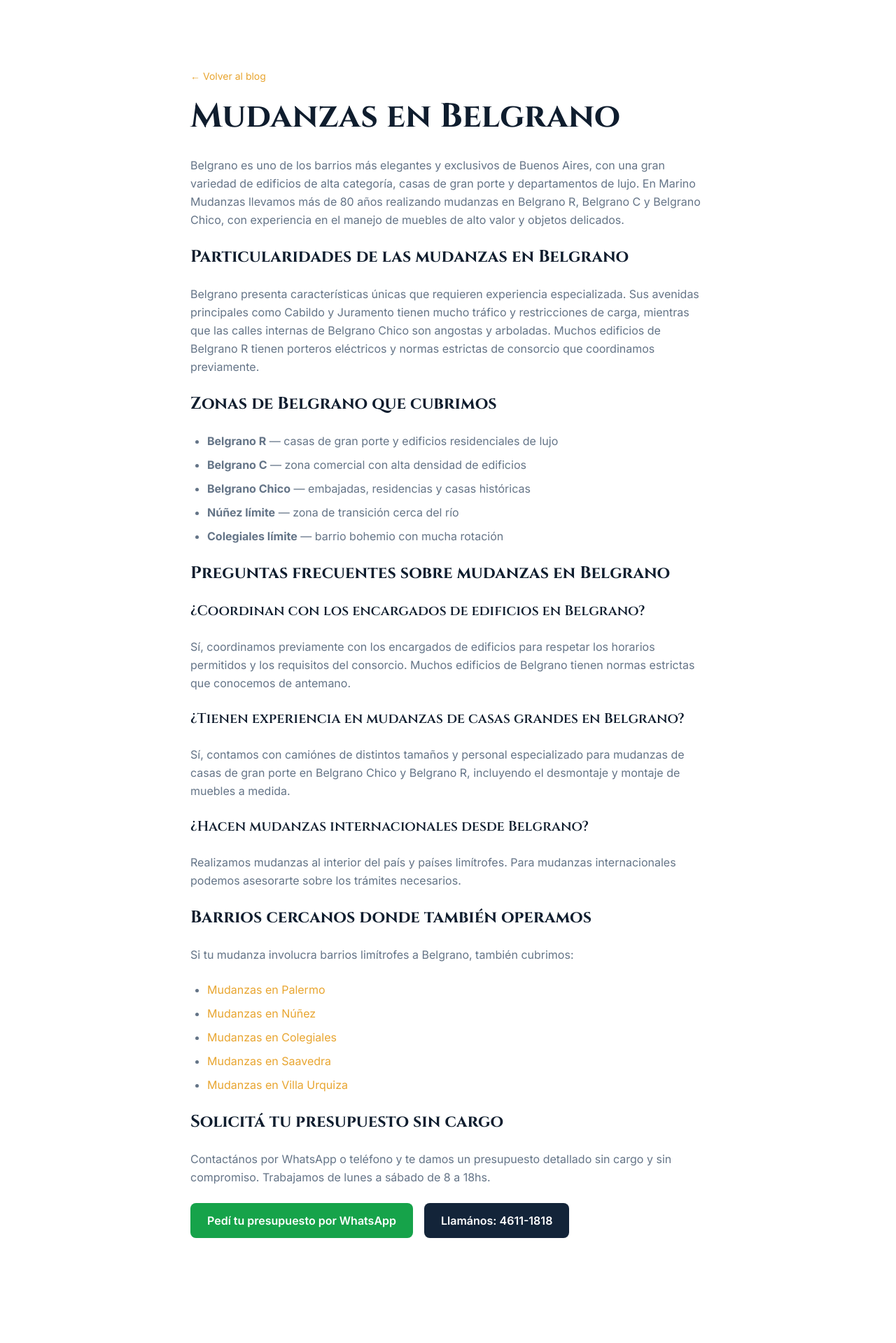
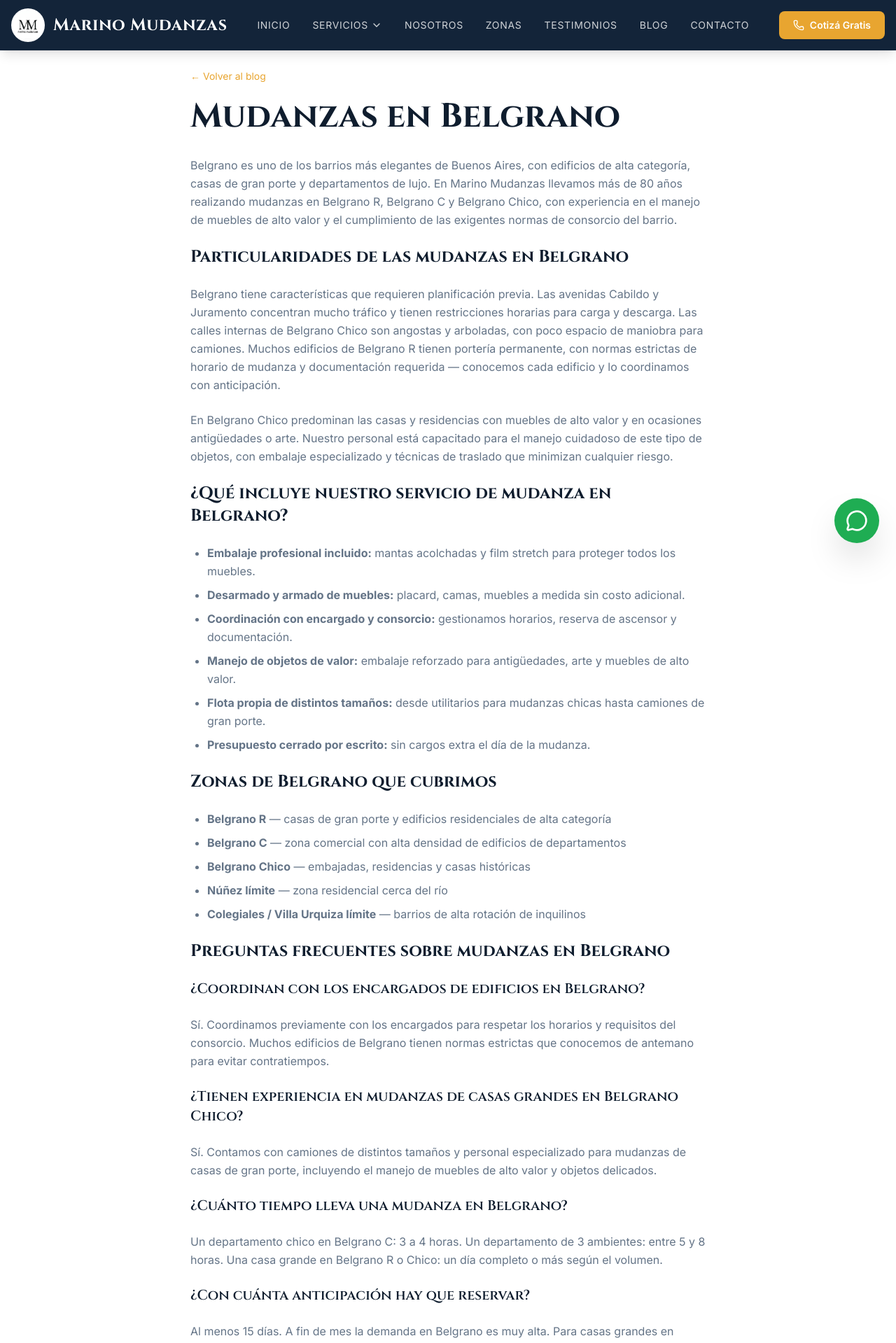
Before and after one commit to Lukaku55/marinomudanzas-next, a Next.js app: page /blog/mudanzas-belgrano in a window 1280 px wide. Shown: the top 1919 px of the page at 70% size. Before the commit the page ends 1849 px from the top, so only its background shows below. Built offline with nearby package versions, Linux system fonts and the light colour scheme.

Commit message:
seo: mudanzas-belgrano — Header/Footer, BreadcrumbList, FAQPage schema, contenido expandido

```diff
--- a/app/blog/mudanzas-belgrano/page.tsx
+++ b/app/blog/mudanzas-belgrano/page.tsx
@@ -6,86 +6,145 @@
 
 export const metadata: Metadata = {
   title: "Mudanzas en Belgrano Buenos Aires | Marino Mudanzas",
-  description: "Mudanzas en Belgrano con más de 80 años de experiencia. Belgrano R, C y Chico. Conocemos cada edificio del barrio. Embalaje incluido y presupuesto sin cargo. ¡Llamános!",
+  description: "Mudanzas en Belgrano con más de 80 años de experiencia. Belgrano R, C y Chico. Manejo de muebles de alto valor, coordinación con consorcios y presupuesto sin cargo. Tel 4611-1818.",
 };
 
+const breadcrumbSchema = {
+  "@context": "https://schema.org",
+  "@type": "BreadcrumbList",
+  "itemListElement": [
+    { "@type": "ListItem", "position": 1, "name": "Inicio", "item": "https://www.mudanzasmarino.com.ar" },
+    { "@type": "ListItem", "position": 2, "name": "Blog", "item": "https://www.mudanzasmarino.com.ar/blog" },
+    { "@type": "ListItem", "position": 3, "name": "Mudanzas en Belgrano", "item": "https://www.mudanzasmarino.com.ar/blog/mudanzas-belgrano" }
+  ]
+};
 
-const jsonLd = {
+const articleSchema = {
   "@context": "https://schema.org",
   "@type": "Article",
-  "headline": "Mudanzas en Belgrano Buenos Aires | Marino Mudanzas",
-  "description": "Servicio de mudanzas en Belgrano, Buenos Aires. Especialistas en Belgrano R, C y Chico. Más de 80 años de experiencia. Presupuesto sin cargo. Tel 4611-1818",
+  "headline": "Mudanzas en Belgrano Buenos Aires",
+  "description": "Servicio de mudanzas en Belgrano, Buenos Aires. Especialistas en Belgrano R, C y Chico. Más de 80 años de experiencia.",
   "url": "https://www.mudanzasmarino.com.ar/blog/mudanzas-belgrano",
-  "author": {
-    "@type": "Organization",
-    "name": "Marino Mudanzas",
-    "url": "https://www.mudanzasmarino.com.ar"
-  },
-  "publisher": {
-    "@type": "Organization",
-    "name": "Marino Mudanzas",
-    "logo": {
-      "@type": "ImageObject",
-      "url": "https://www.mudanzasmarino.com.ar/logo-marino-nuevo.png"
+  "datePublished": "2026-04-22",
+  "dateModified": "2026-06-29",
+  "mainEntityOfPage": { "@type": "WebPage", "@id": "https://www.mudanzasmarino.com.ar/blog/mudanzas-belgrano" },
+  "author": { "@type": "Organization", "name": "Marino Mudanzas", "url": "https://www.mudanzasmarino.com.ar" },
+  "publisher": { "@type": "Organization", "name": "Marino Mudanzas", "logo": { "@type": "ImageObject", "url": "https://www.mudanzasmarino.com.ar/logo-marino-nuevo.png" } }
+};
+
+const faqSchema = {
+  "@context": "https://schema.org",
+  "@type": "FAQPage",
+  "mainEntity": [
+    {
+      "@type": "Question",
+      "name": "¿Coordinan con los encargados de edificios en Belgrano?",
+      "acceptedAnswer": {
+        "@type": "Answer",
+        "text": "Sí, coordinamos previamente con los encargados de edificios para respetar los horarios permitidos y los requisitos del consorcio. Muchos edificios de Belgrano tienen normas estrictas que conocemos de antemano."
+      }
+    },
+    {
+      "@type": "Question",
+      "name": "¿Tienen experiencia en mudanzas de casas grandes en Belgrano Chico?",
+      "acceptedAnswer": {
+        "@type": "Answer",
+        "text": "Sí, contamos con camiones de distintos tamaños y personal especializado para mudanzas de casas de gran porte en Belgrano Chico y Belgrano R, incluyendo el desmontaje y montaje de muebles a medida y el manejo de objetos de alto valor."
+      }
+    },
+    {
+      "@type": "Question",
+      "name": "¿Con cuánta anticipación hay que reservar en Belgrano?",
+      "acceptedAnswer": {
+        "@type": "Answer",
+        "text": "Recomendamos reservar con al menos 15 días de anticipación. A fin de mes la demanda en Belgrano es muy alta, especialmente en la zona de Cabildo y Juramento. Para mudanzas de casas grandes en Belgrano Chico, lo ideal es 3 semanas."
+      }
+    },
+    {
+      "@type": "Question",
+      "name": "¿Cuánto tiempo lleva una mudanza en Belgrano?",
+      "acceptedAnswer": {
+        "@type": "Answer",
+        "text": "Un departamento chico en Belgrano C se resuelve en 3 a 4 horas. Un departamento de 3 ambientes tarda entre 5 y 8 horas. Una casa grande en Belgrano R o Belgrano Chico puede llevar un día completo o más."
+      }
     }
-  }
+  ]
 };
 
 export default function Page() {
   return (
     <>
-      <script type="application/ld+json" dangerouslySetInnerHTML={{ __html: JSON.stringify(jsonLd) }} />
+      <script type="application/ld+json" dangerouslySetInnerHTML={{ __html: JSON.stringify(breadcrumbSchema) }} />
+      <script type="application/ld+json" dangerouslySetInnerHTML={{ __html: JSON.stringify(articleSchema) }} />
+      <script type="application/ld+json" dangerouslySetInnerHTML={{ __html: JSON.stringify(faqSchema) }} />
+      <Header />
       <main className="pt-24 pb-20">
         <article className="container mx-auto px-4 max-w-3xl">
           <Link href="/blog" className="font-body text-gold hover:underline text-sm mb-6 inline-block">← Volver al blog</Link>
           <h1 className="font-display text-3xl md:text-5xl font-bold text-foreground mb-4">Mudanzas en Belgrano</h1>
           <div className="prose prose-lg mt-8 font-body text-muted-foreground leading-relaxed space-y-6">
-            <p>Belgrano es uno de los barrios más elegantes y exclusivos de Buenos Aires, con una gran variedad de edificios de alta categoría, casas de gran porte y departamentos de lujo. En Marino Mudanzas llevamos más de 80 años realizando mudanzas en Belgrano R, Belgrano C y Belgrano Chico, con experiencia en el manejo de muebles de alto valor y objetos delicados.</p>
+            <p>Belgrano es uno de los barrios más elegantes de Buenos Aires, con edificios de alta categoría, casas de gran porte y departamentos de lujo. En Marino Mudanzas llevamos más de 80 años realizando mudanzas en Belgrano R, Belgrano C y Belgrano Chico, con experiencia en el manejo de muebles de alto valor y el cumplimiento de las exigentes normas de consorcio del barrio.</p>
 
             <h2 className="font-display text-2xl font-bold text-foreground mt-10 mb-4">Particularidades de las mudanzas en Belgrano</h2>
-            <p>Belgrano presenta características únicas que requieren experiencia especializada. Sus avenidas principales como Cabildo y Juramento tienen mucho tráfico y restricciones de carga, mientras que las calles internas de Belgrano Chico son angostas y arboladas. Muchos edificios de Belgrano R tienen porteros eléctricos y normas estrictas de consorcio que coordinamos previamente.</p>
+            <p>Belgrano tiene características que requieren planificación previa. Las avenidas Cabildo y Juramento concentran mucho tráfico y tienen restricciones horarias para carga y descarga. Las calles internas de Belgrano Chico son angostas y arboladas, con poco espacio de maniobra para camiones. Muchos edificios de Belgrano R tienen portería permanente, con normas estrictas de horario de mudanza y documentación requerida — conocemos cada edificio y lo coordinamos con anticipación.</p>
+            <p>En Belgrano Chico predominan las casas y residencias con muebles de alto valor y en ocasiones antigüedades o arte. Nuestro personal está capacitado para el manejo cuidadoso de este tipo de objetos, con embalaje especializado y técnicas de traslado que minimizan cualquier riesgo.</p>
+
+            <h2 className="font-display text-2xl font-bold text-foreground mt-10 mb-4">¿Qué incluye nuestro servicio de mudanza en Belgrano?</h2>
+            <ul className="list-disc pl-6 space-y-2">
+              <li><strong>Embalaje profesional incluido:</strong> mantas acolchadas y film stretch para proteger todos los muebles.</li>
+              <li><strong>Desarmado y armado de muebles:</strong> placard, camas, muebles a medida sin costo adicional.</li>
+              <li><strong>Coordinación con encargado y consorcio:</strong> gestionamos horarios, reserva de ascensor y documentación.</li>
+              <li><strong>Manejo de objetos de valor:</strong> embalaje reforzado para antigüedades, arte y muebles de alto valor.</li>
+              <li><strong>Flota propia de distintos tamaños:</strong> desde utilitarios para mudanzas chicas hasta camiones de gran porte.</li>
+              <li><strong>Presupuesto cerrado por escrito:</strong> sin cargos extra el día de la mudanza.</li>
+            </ul>
 
             <h2 className="font-display text-2xl font-bold text-foreground mt-10 mb-4">Zonas de Belgrano que cubrimos</h2>
             <ul className="list-disc pl-6 space-y-2">
-              <li><strong>Belgrano R</strong> — casas de gran porte y edificios residenciales de lujo</li>
-              <li><strong>Belgrano C</strong> — zona comercial con alta densidad de edificios</li>
+              <li><strong>Belgrano R</strong> — casas de gran porte y edificios residenciales de alta categoría</li>
+              <li><strong>Belgrano C</strong> — zona comercial con alta densidad de edificios de departamentos</li>
               <li><strong>Belgrano Chico</strong> — embajadas, residencias y casas históricas</li>
-              <li><strong>Núñez límite</strong> — zona de transición cerca del río</li>
-              <li><strong>Colegiales límite</strong> — barrio bohemio con mucha rotación</li>
+              <li><strong>Núñez límite</strong> — zona residencial cerca del río</li>
+              <li><strong>Colegiales / Villa Urquiza límite</strong> — barrios de alta rotación de inquilinos</li>
             </ul>
 
             <h2 className="font-display text-2xl font-bold text-foreground mt-10 mb-4">Preguntas frecuentes sobre mudanzas en Belgrano</h2>
 
             <h3 className="font-display text-xl font-semibold text-foreground mt-6 mb-2">¿Coordinan con los encargados de edificios en Belgrano?</h3>
-            <p>Sí, coordinamos previamente con los encargados de edificios para respetar los horarios permitidos y los requisitos del consorcio. Muchos edificios de Belgrano tienen normas estrictas que conocemos de antemano.</p>
+            <p>Sí. Coordinamos previamente con los encargados para respetar los horarios y requisitos del consorcio. Muchos edificios de Belgrano tienen normas estrictas que conocemos de antemano para evitar contratiempos.</p>
 
-            <h3 className="font-display text-xl font-semibold text-foreground mt-6 mb-2">¿Tienen experiencia en mudanzas de casas grandes en Belgrano?</h3>
-            <p>Sí, contamos con camiónes de distintos tamaños y personal especializado para mudanzas de casas de gran porte en Belgrano Chico y Belgrano R, incluyendo el desmontaje y montaje de muebles a medida.</p>
+            <h3 className="font-display text-xl font-semibold text-foreground mt-6 mb-2">¿Tienen experiencia en mudanzas de casas grandes en Belgrano Chico?</h3>
+            <p>Sí. Contamos con camiones de distintos tamaños y personal especializado para mudanzas de casas de gran porte, incluyendo el manejo de muebles de alto valor y objetos delicados.</p>
 
-            <h3 className="font-display text-xl font-semibold text-foreground mt-6 mb-2">¿Hacen mudanzas internacionales desde Belgrano?</h3>
-            <p>Realizamos mudanzas al interior del país y países limítrofes. Para mudanzas internacionales podemos asesorarte sobre los trámites necesarios.</p>
+            <h3 className="font-display text-xl font-semibold text-foreground mt-6 mb-2">¿Cuánto tiempo lleva una mudanza en Belgrano?</h3>
+            <p>Un departamento chico en Belgrano C: 3 a 4 horas. Un departamento de 3 ambientes: entre 5 y 8 horas. Una casa grande en Belgrano R o Chico: un día completo o más según el volumen.</p>
 
-            <h2 className="font-display text-2xl font-bold text-foreground mt-10 mb-4">Barrios cercanos donde también operamos</h2>
-            <p>Si tu mudanza involucra barrios limítrofes a Belgrano, también cubrimos:</p>
-            <ul className="list-disc pl-6 space-y-2">
-              <li><a href="/blog/mudanzas-palermo" className="text-gold hover:underline">Mudanzas en Palermo</a></li>
-              <li><a href="/blog/mudanzas-nunez" className="text-gold hover:underline">Mudanzas en Núñez</a></li>
-              <li><a href="/blog/mudanzas-colegiales" className="text-gold hover:underline">Mudanzas en Colegiales</a></li>
-              <li><a href="/blog/mudanzas-saavedra" className="text-gold hover:underline">Mudanzas en Saavedra</a></li>
-              <li><a href="/blog/mudanzas-villa-urquiza" className="text-gold hover:underline">Mudanzas en Villa Urquiza</a></li>
-            </ul>
+            <h3 className="font-display text-xl font-semibold text-foreground mt-6 mb-2">¿Con cuánta anticipación hay que reservar?</h3>
+            <p>Al menos 15 días. A fin de mes la demanda en Belgrano es muy alta. Para casas grandes en Belgrano Chico, lo ideal es 3 semanas de anticipación.</p>
 
             <h2 className="font-display text-2xl font-bold text-foreground mt-10 mb-4">Solicitá tu presupuesto sin cargo</h2>
-            <p>Contactános por WhatsApp o teléfono y te damos un presupuesto detallado sin cargo y sin compromiso. Trabajamos de lunes a sábado de 8 a 18hs.</p>
+            <p>Contactanos por WhatsApp o teléfono y te damos un presupuesto detallado sin cargo y sin compromiso. Trabajamos de lunes a sábado de 8 a 18hs.</p>
             <div className="flex flex-col sm:flex-row gap-4 mt-6">
               <a href="https://wa.me/5491154507435" target="_blank" rel="noopener noreferrer" className="flex items-center justify-center gap-2 bg-green-600 text-white px-6 py-3 rounded-lg font-semibold hover:opacity-90 transition-opacity">Pedí tu presupuesto por WhatsApp</a>
-              <a href="tel:+541146111818" className="flex items-center justify-center gap-2 bg-navy text-white px-6 py-3 rounded-lg font-semibold hover:opacity-90 transition-opacity">Llamános: 4611-1818</a>
+              <a href="tel:+541146111818" className="flex items-center justify-center gap-2 bg-navy text-white px-6 py-3 rounded-lg font-semibold hover:opacity-90 transition-opacity">Llamanos: 4611-1818</a>
+            </div>
+          </div>
+
+          <div className="mt-12 pt-8 border-t border-border">
+            <h3 className="font-display text-lg font-bold text-foreground mb-4">Barrios cercanos donde también operamos</h3>
+            <div className="grid grid-cols-1 sm:grid-cols-2 gap-3">
+              <Link href="/blog/mudanzas-palermo" className="bg-card border border-border rounded-lg px-4 py-3 font-body text-sm font-semibold text-foreground hover:border-gold/40 hover:text-gold transition-colors">Mudanzas en Palermo</Link>
+              <Link href="/blog/mudanzas-nunez" className="bg-card border border-border rounded-lg px-4 py-3 font-body text-sm font-semibold text-foreground hover:border-gold/40 hover:text-gold transition-colors">Mudanzas en Núñez</Link>
+              <Link href="/blog/mudanzas-colegiales" className="bg-card border border-border rounded-lg px-4 py-3 font-body text-sm font-semibold text-foreground hover:border-gold/40 hover:text-gold transition-colors">Mudanzas en Colegiales</Link>
+              <Link href="/blog/mudanzas-villa-urquiza" className="bg-card border border-border rounded-lg px-4 py-3 font-body text-sm font-semibold text-foreground hover:border-gold/40 hover:text-gold transition-colors">Mudanzas en Villa Urquiza</Link>
+              <Link href="/mudanzas-residenciales" className="bg-card border border-border rounded-lg px-4 py-3 font-body text-sm font-semibold text-foreground hover:border-gold/40 hover:text-gold transition-colors">Servicio de mudanzas residenciales</Link>
+              <Link href="/blog/que-preguntar-antes-de-contratar-mudanza" className="bg-card border border-border rounded-lg px-4 py-3 font-body text-sm font-semibold text-foreground hover:border-gold/40 hover:text-gold transition-colors">Qué preguntar antes de contratar</Link>
             </div>
           </div>
         </article>
       </main>
-
-
+      <Footer />
+      <WhatsAppButton />
     </>
   );
 };
```
